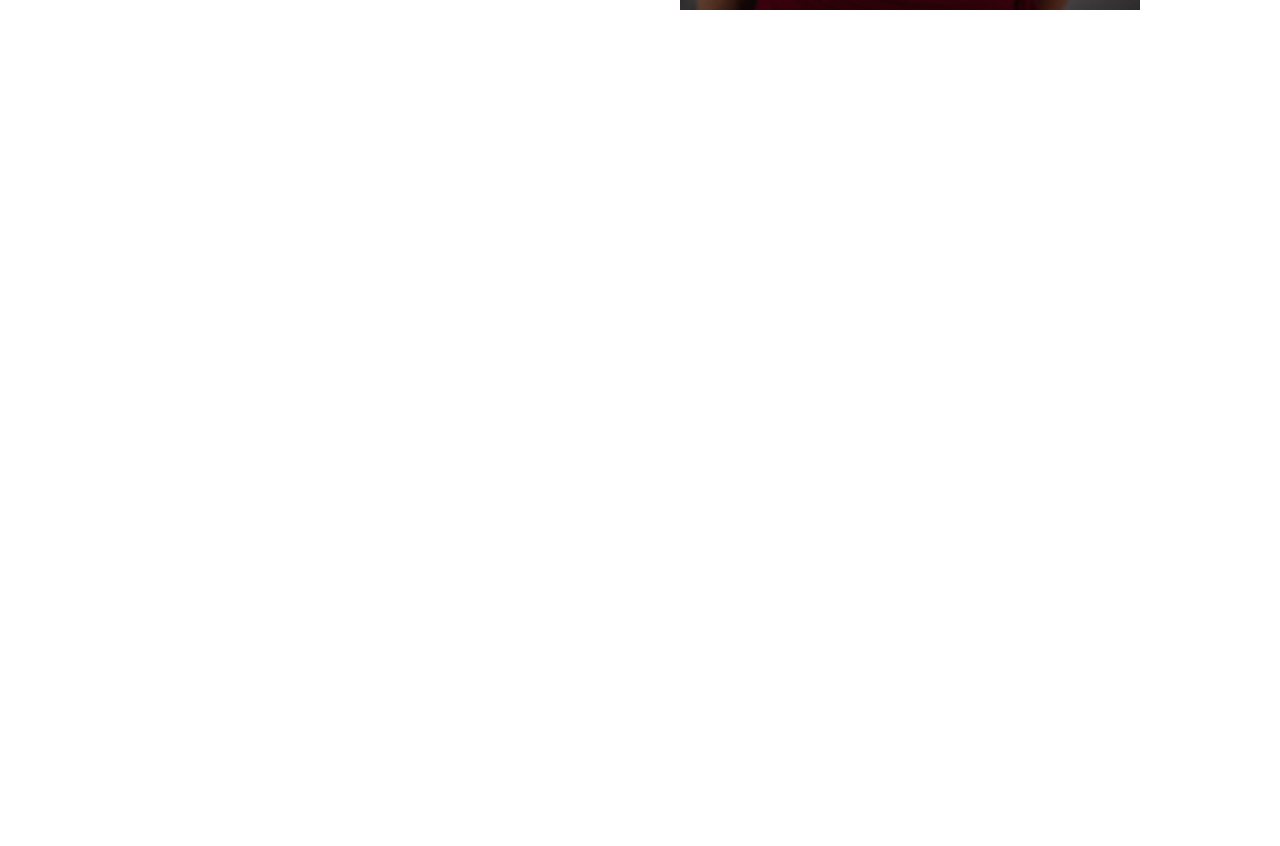
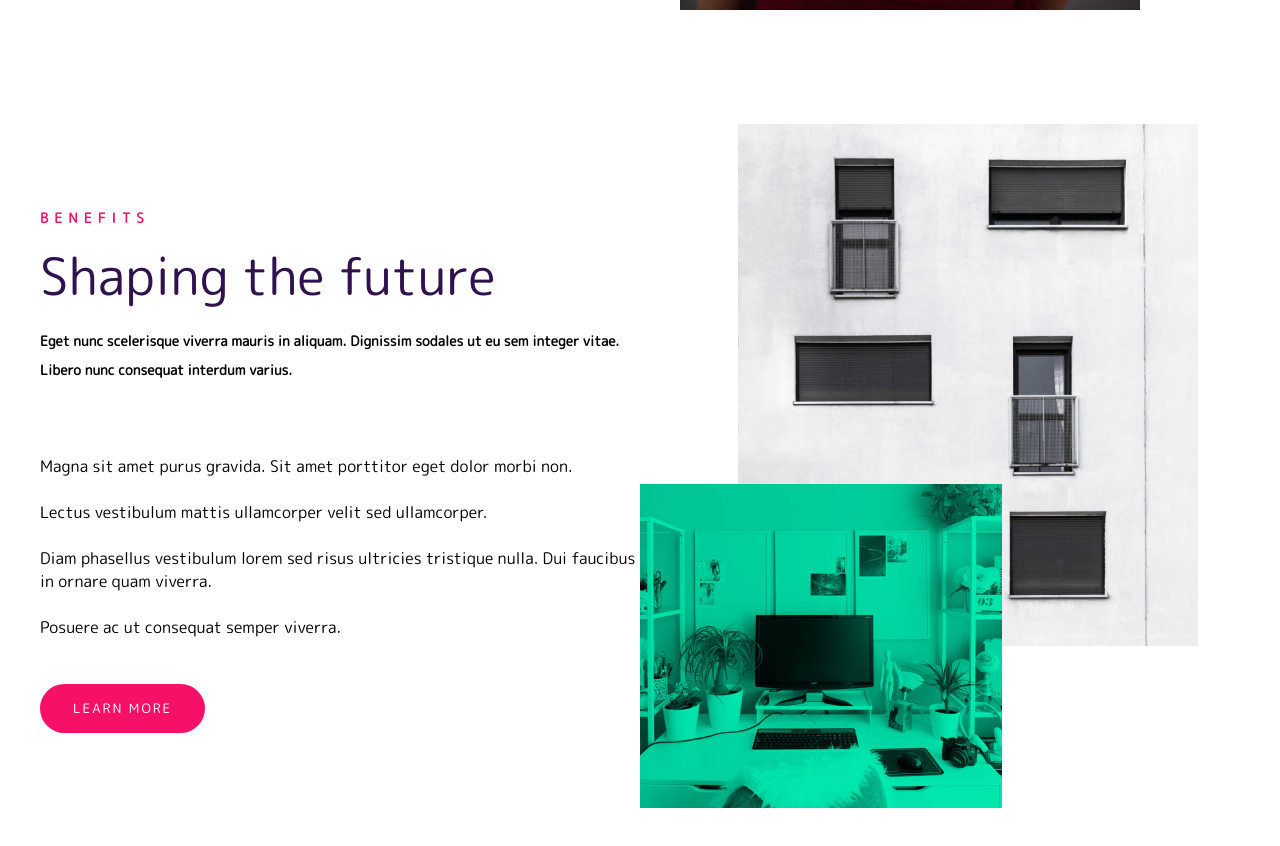
Before and after one commit to talgat55/JS-React-js-Loper, a React app: page / in a window 1280 px wide. Shown: the part 1700-2546 px from the top of the page. Before the commit the page ends 1716 px from the top, so only its background shows below. Built offline with nearby package versions, Linux system fonts and the light colour scheme.

Commit message:
add section benefits

```diff
--- /dev/null
+++ b/src/components/layouts/BenefitsBlock/BenefitsBlock.jsx
@@ -0,0 +1,89 @@
+import React from 'react';
+import styled from 'styled-components';
+import Button from "../Button/Button";
+import BgImage from '../../../images/benefits-img.png';
+const BenefitsBlock = () => {
+    return (
+        <BenefitsSection className="benefits_section">
+            <div className="container-wrapper">
+                <div className="benefits_section-first_block">
+                    <div className="benefits_section-first_block-sub_title">
+                        Benefits
+                    </div>
+                    <h2 className="benefits_section-first_block-title">
+                        Shaping the future
+                    </h2>
+                    <div className="benefits_section-first_block-after_title">
+                        Eget nunc scelerisque viverra mauris in aliquam. Dignissim sodales ut eu sem integer vitae.
+                        Libero nunc consequat interdum varius.
+                    </div>
+                    <div className="benefits_section-first_block-text">
+                        Magna sit amet purus gravida. Sit amet porttitor eget dolor morbi non.
+                        <br/>
+                        <br/>
+                        Lectus vestibulum mattis ullamcorper velit sed ullamcorper.
+                        <br/><br/>
+                        Diam phasellus vestibulum lorem sed risus ultricies tristique nulla. Dui faucibus in ornare quam viverra.
+                        <br/> <br/>
+                        Posuere ac ut consequat semper viverra.
+                    </div>
+                    <Button
+                        link="#"
+                    >
+                        Learn more
+                    </Button>
+                </div>
+                <div className="benefits_section-second_block">
+                    <img src={BgImage} alt="Image" />
+                </div>
+            </div>
+        </BenefitsSection>
+    );
+};
+const BenefitsSection = styled.section`
+  margin-top: 108px;
+  margin-bottom: 90px;
+  .container-wrapper{
+    display: flex;
+      align-items: center;
+  }
+  .benefits_section{
+    &-first_block{
+      width: 50%;
+
+      &-sub_title{
+        font-weight: 800;
+        font-size: 	0.8571rem;
+        line-height: 26px;
+        letter-spacing: 6px;
+        text-transform: uppercase;
+        color: var(--var-hover);
+        margin-bottom: 11px;
+
+      }
+      &-title{
+        font-weight: 500;
+        font-size: 3.2143rem;
+        line-height: 67px;
+        color: var(--text-alt-color-lilac);
+        margin-top: 0;
+        margin-bottom: 17px;
+      }
+
+      &-after_title{
+        font-weight: 800;
+        font-size: 0.8571rem;
+        line-height: 29px;
+        margin-bottom: 71px;
+      }
+       &-text{
+        margin-bottom: 45px;
+       }
+    }
+
+    &-second_block{
+      width: 50%;
+    }
+  }
+`;
+export default BenefitsBlock;
--- a/src/components/pages/Home.jsx
+++ b/src/components/pages/Home.jsx
@@ -2,6 +2,8 @@
 import Header from '../layouts/Header/Header';
 import HomeSlider from '../layouts/Sliders/HomeSlider';
 import IntroBlock from '../layouts/IntroBlock/IntroBlock';
+import BenefitsBlock from '../layouts/BenefitsBlock/BenefitsBlock';
+
 import styled from 'styled-components';
 const  Home = ()  =>{
     return (
@@ -10,8 +12,7 @@
             <MainHeading>Loper Home page</MainHeading>
             <HomeSlider/>
             <IntroBlock/>
-
-
+            <BenefitsBlock/>
         </>
     );
 };
```
Also changed, not shown: src/images/benefits-img.png (added).
